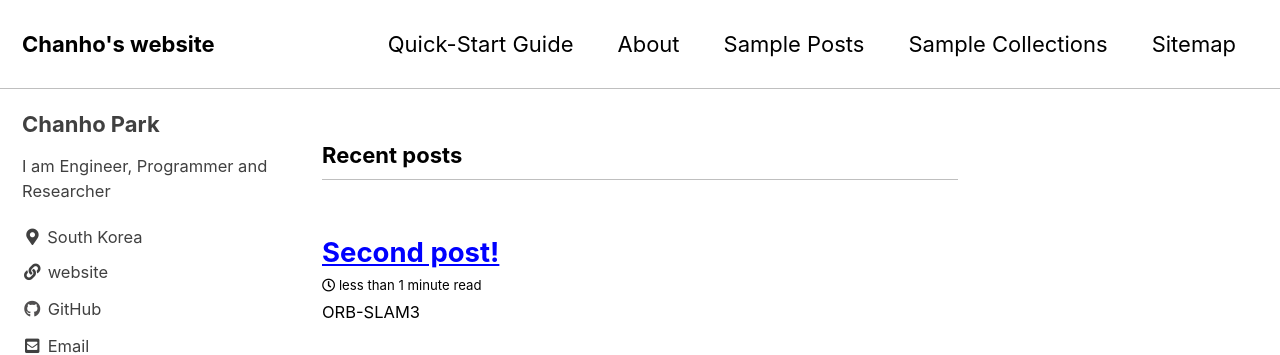
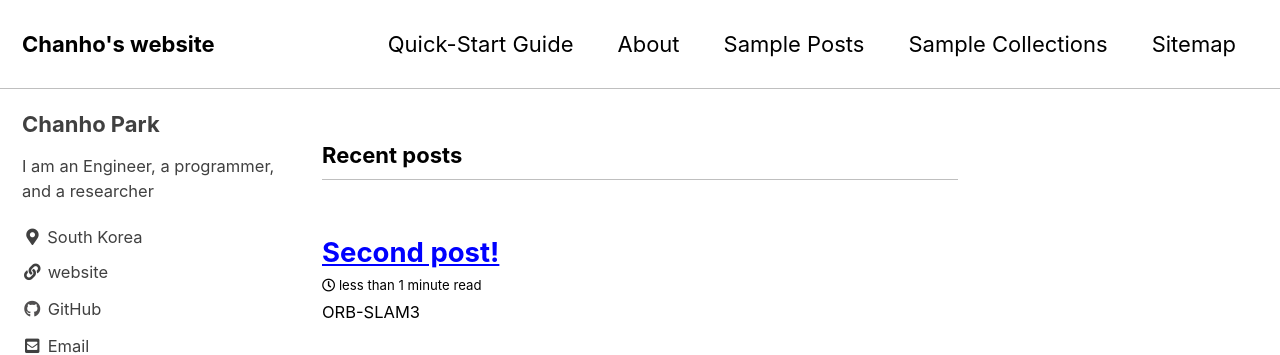
Before and after one commit to chanho-code/chanho-code.github.io, a Jekyll site: the page built from index.html, in a window 1280 px wide. Shown: the top 355 px of the page. Built offline with Jekyll 4.4.1, drawn with Linux system fonts in a browser that asks for light colours; cached includes are drawn as plain includes; the list of posts is cut into pages by our own code.

```diff
--- a/_config.yml
+++ b/_config.yml
@@ -95,7 +95,7 @@ analytics:
 author:
   name             : "Chanho Park"
   avatar           : # path of avatar image, e.g. "/assets/images/bio-photo.jpg"
-  bio              : "I am Engineer, Programmer and Researcher"
+  bio              : "I am an Engineer, a programmer, and a researcher"
   location         : "South Korea"
   email            : "pch8793@gmail.com"
   links:
```
